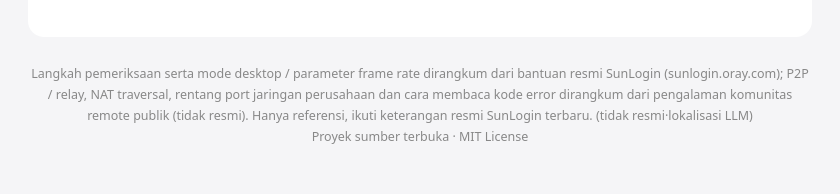
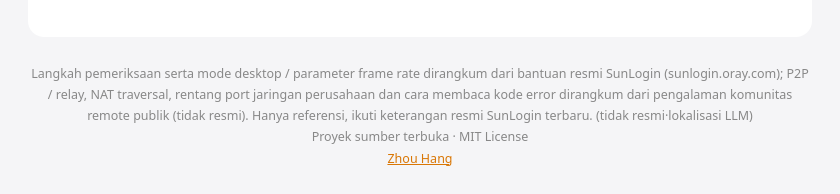
Before and after one commit to sunlogim/sunlogim.github.io, a plain HTML site: page id/index.html in a window 1280 px wide. Shown: the part 7330-7524 px from the top of the page, without its empty margins (220-1060 px from the left). Drawn offline with Linux system fonts and the light colour scheme.

Commit message:
EEAT: add rel=author byline link to footer (additive)

```diff
--- a/id/index.html
+++ b/id/index.html
@@ -145,7 +145,7 @@
 </section>
 <h2>Penilaian cepat kasus nyata</h2>
 <ul class="scenes"><li>PC kantor sama sekali tak terhubung tapi hotspot HP langsung nyambung: biasanya manajemen perilaku internet / DPI jaringan kantor memblokir trafik remote. Minta IT izinkan whitelist, atau pakai hotspot HP sementara di sisi host.</li><li>Terhubung tapi kursor berbayang, latensi di atas 100ms: tampil "Relay" di kiri bawah itu akarnya—login ke router nyalakan UPnP demi P2P, latensi terukur bisa turun dari ~120ms ke ~35ms.</li><li>Kata sandi akses berulang salah: sandi akses bukan sandi akun login, atur ulang di "Pengaturan" sisi host lalu hubungkan lagi.</li><li>Perangkat tampil online tapi koneksi timeout: sering token login kedaluwarsa / host tidur dan jaringan putus, login ulang di host, atau aktifkan "Wake" dan akses tanpa pengawasan lebih awal.</li><li>Geser jendela jelas tersendat tapi latensi tidak tinggi: batas frame rate versi gratis 30fps, upgrade berbayar bisa 60fps, versi game maksimal 144fps (perlu dukungan monitor).</li><li>Layar hitam, hanya bisa lihat tak bisa operasi: umumnya izin belum diberi (macOS perlu centang "rekam layar / aksesibilitas"), atau CPU / memori host penuh sehingga encoding tak mengejar.</li></ul><div class="related"><h2>Terkait</h2><ul><li><a href="https://sunlogim.com/">Unduhan resmi SunLogin remote</a></li><li><a href="https://sunlogim.com/lianjie/">Panduan pemeriksaan koneksi SunLogin</a></li><li><a href="https://sunlogni.com/">Unduh SunLogin remote (situs saudara)</a></li></ul></div></main>
-<footer>Langkah pemeriksaan serta mode desktop / parameter frame rate dirangkum dari bantuan resmi SunLogin (sunlogin.oray.com); P2P / relay, NAT traversal, rentang port jaringan perusahaan dan cara membaca kode error dirangkum dari pengalaman komunitas remote publik (tidak resmi). Hanya referensi, ikuti keterangan resmi SunLogin terbaru. (tidak resmi·lokalisasi LLM)<br>Proyek sumber terbuka · MIT License</footer>
+<footer>Langkah pemeriksaan serta mode desktop / parameter frame rate dirangkum dari bantuan resmi SunLogin (sunlogin.oray.com); P2P / relay, NAT traversal, rentang port jaringan perusahaan dan cara membaca kode error dirangkum dari pengalaman komunitas remote publik (tidak resmi). Hanya referensi, ikuti keterangan resmi SunLogin terbaru. (tidak resmi·lokalisasi LLM)<br>Proyek sumber terbuka · MIT License<br><a href="/id/about-sunlogin-editor/" rel="author">Zhou Hang</a></footer>
 </div>
 <script src="/id/codes.js"></script><script src="/app.js"></script>
 </body></html>
```
